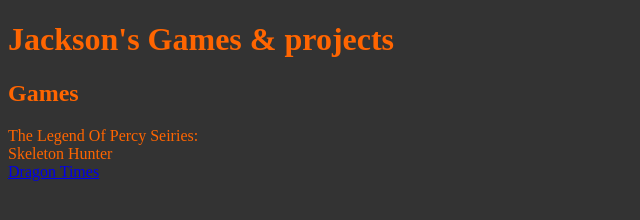
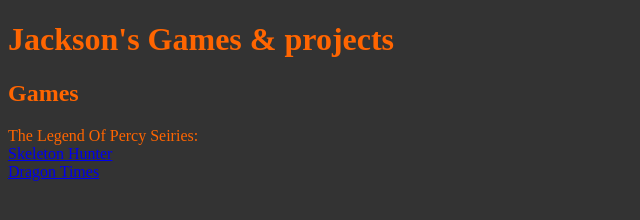
Before and after one commit to NetheriteJax/netheritejax.github.io, a plain HTML site: page index.html in a window 1280 px wide. Shown: the whole page, without its empty margins (0-640 px from the left). Drawn offline with Linux system fonts and the light colour scheme.

Commit message:
Fixing Skeleton Hunter link.

```diff
--- a/index.html
+++ b/index.html
@@ -17,7 +17,7 @@
     <h2>Games</h2>
     <p>The Legend Of Percy Seiries:
       <br />
-      <a herf="https://scratch.mit.edu/projects/1240248274/" color="purple">Skeleton Hunter</a>
+      <a href="https://scratch.mit.edu/projects/1240248274/" color="purple">Skeleton Hunter</a>
       <br />
       <a href="https://scratch.mit.edu/projects/1246547319/" color="lightgreen">Dragon Times</a>
 
```
